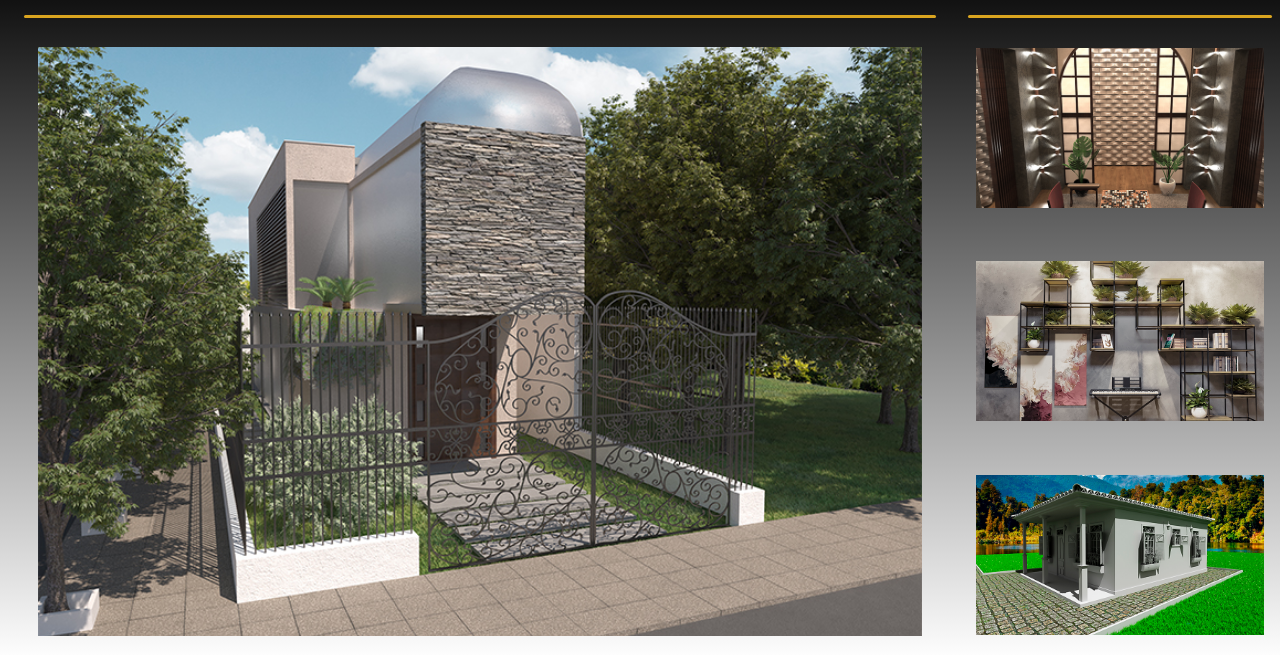
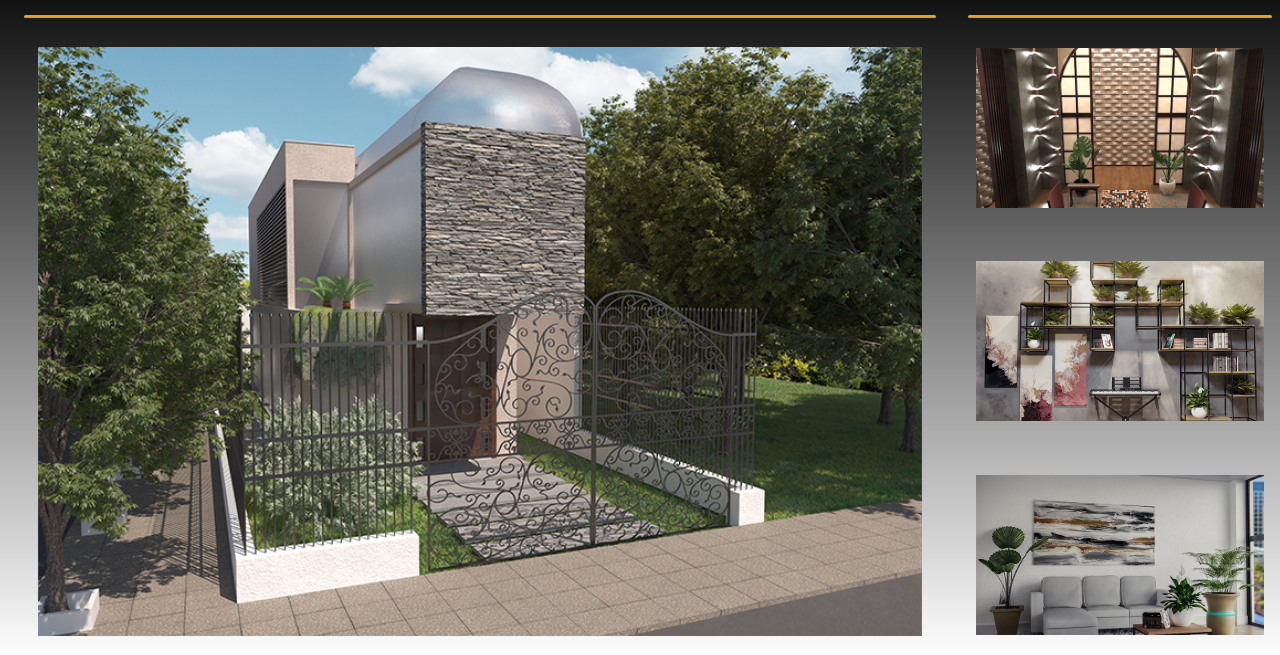
Before and after one commit to LuFipe/ArchViz-LuizFelipe, a plain HTML site: page index.html in a window 1280 px wide. Shown: the part 145-800 px from the top of the page. Drawn offline with Linux system fonts and the light colour scheme.

Commit message:
Highlight IMG change
-Change to third image
from 10 to 7

```diff
--- a/index.html
+++ b/index.html
@@ -29,7 +29,7 @@
 			<div id="highDiv_ID" >
 				<img class="highImg_CLASS" src="./Assets/Projetos/Ambientes/4.jpg" alt="IMG_1" data-aos="fade-left">
 				<img class="highImg_CLASS" src="./Assets/Projetos/Ambientes/6.jpg" alt="IMG_2" data-aos="fade-left">
-				<img class="highImg_CLASS" src="./Assets/Projetos/Ambientes/10.jpg" alt="IMG_3"data-aos="fade-left">
+				<img class="highImg_CLASS" src="./Assets/Projetos/Ambientes/7.jpg" alt="IMG_3"data-aos="fade-left">
 			</div>
 		</div>
 		<div id="sectionPortfolio_ID" data-aos="fade-up">
```
